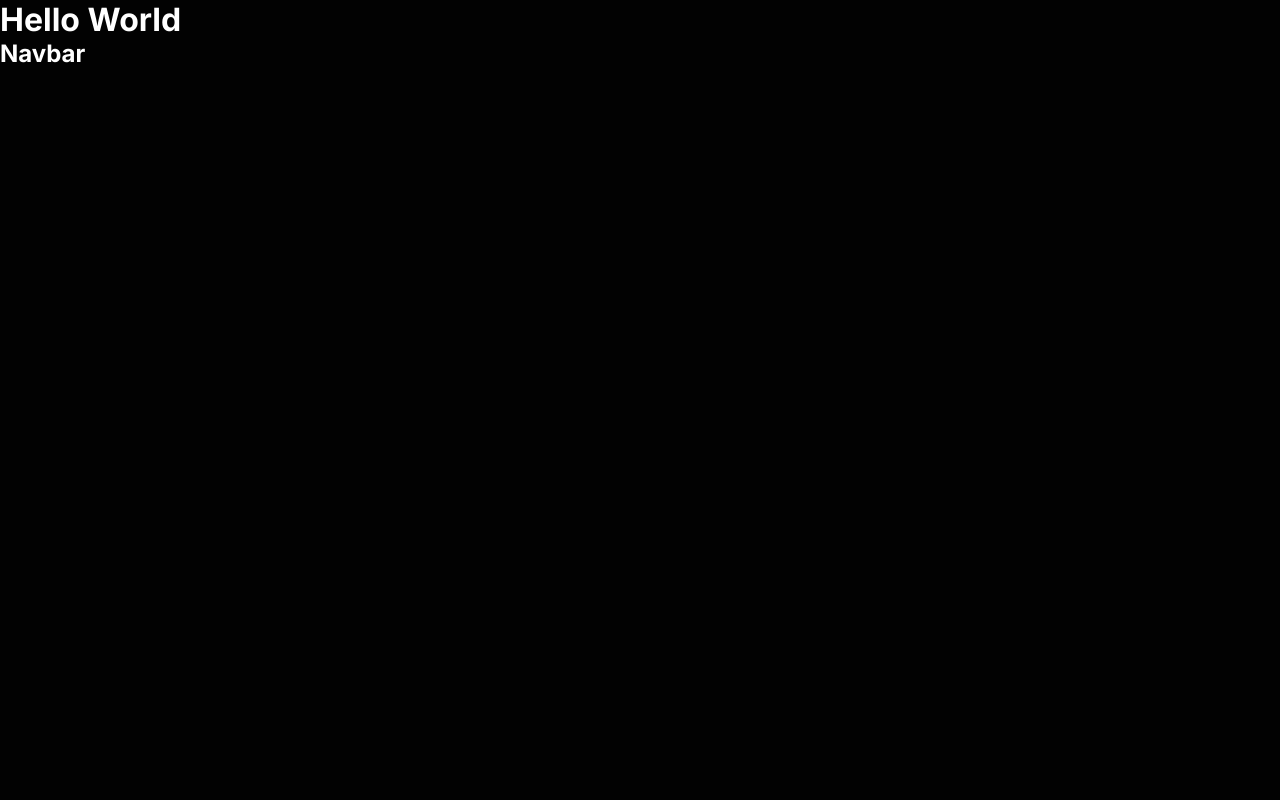
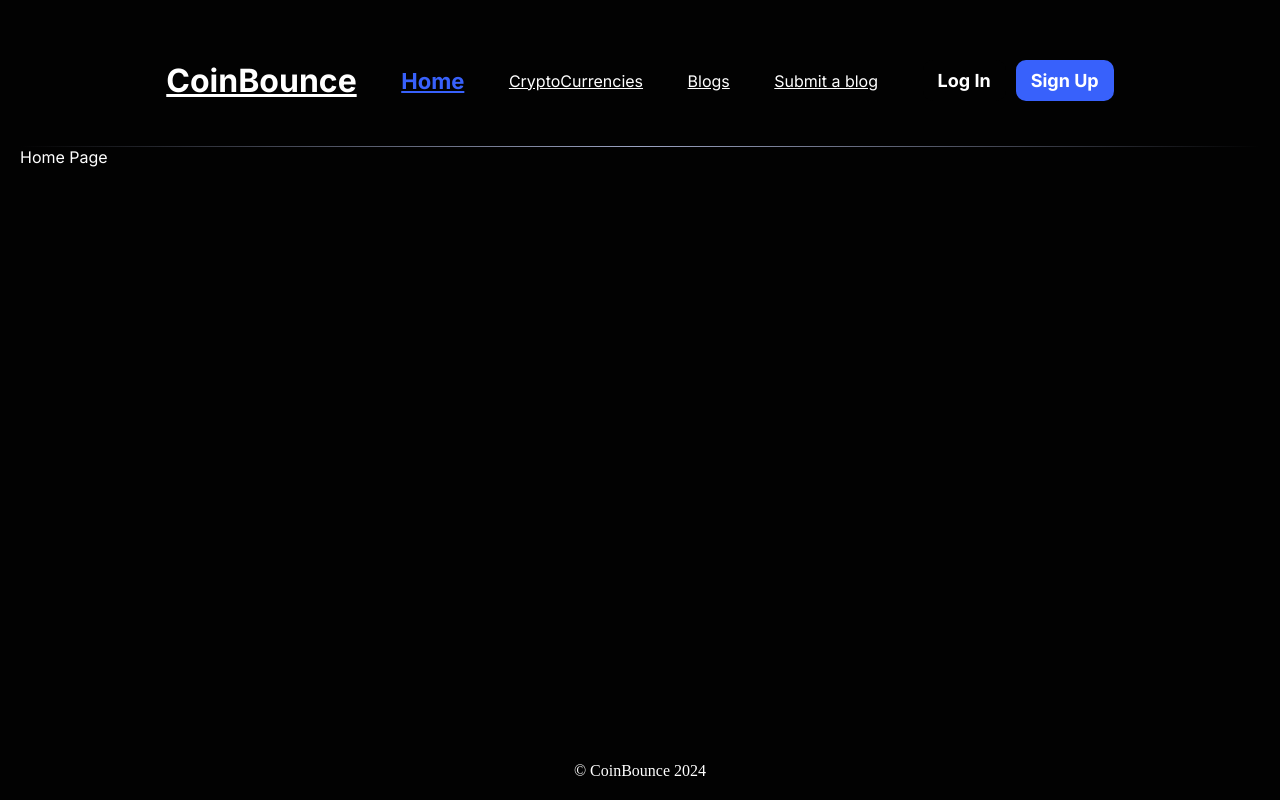
Before and after one commit to MuhammadZaid1999/coin-bounce, a React (Create React App) app in the folder frontend/: page / in a window 1280 px wide. Built offline with nearby package versions, Linux system fonts and the light colour scheme.

Commit message:
Navbar and Footer Component

```diff
--- a/frontend/package.json
+++ b/frontend/package.json
@@ -8,6 +8,7 @@
     "@testing-library/user-event": "^13.5.0",
     "react": "^18.3.1",
     "react-dom": "^18.3.1",
+    "react-router-dom": "^6.23.0",
     "react-scripts": "5.0.1",
     "web-vitals": "^2.1.4"
   },
--- a/frontend/src/App.js
+++ b/frontend/src/App.js
@@ -1,13 +1,55 @@
 import Navbar from "./components/Navbar/Navbar";
+import {BrowserRouter, Router, Route, Routes} from 'react-router-dom';
+import Footer from "./components/Footer/Footer";
+import Home from "./pages/Home/Home";
+import styles from "./App.module.css";
 
 function App() {
   return (
-    <>
-      <h1>
-        Hello World
-      </h1>
-      <Navbar/>
-    </>
+    <div className={styles.container}>
+      <BrowserRouter>
+        <div className={styles.layout}>
+          <Navbar/>
+          <Routes>
+            <Route
+              path = '/'
+              exact
+              element={
+                <div className={styles.main}>
+                  <Home/>
+                </div>
+              }
+            />
+            <Route
+              path = 'crypto'
+              exact
+              element={<div className={styles.main}>Crypto Page</div>}
+            />
+            <Route
+              path = 'blogs'
+              exact
+              element={<div className={styles.main}>Create Blogs</div>}
+            />
+            <Route
+              path = 'submit'
+              exact
+              element={<div className={styles.main}>Submit a blog Page</div>}
+            />
+            <Route
+              path = 'sign-up'
+              exact
+              element={<div className={styles.main}>Sign up Page</div>}
+            />
+            <Route
+              path = 'log-in'
+              exact
+              element={<div className={styles.main}>Log in Page</div>}
+            />
+          </Routes>
+          <Footer/>
+        </div>
+      </BrowserRouter>
+    </div>
   );
 }
 
--- /dev/null
+++ b/frontend/src/App.module.css
@@ -0,0 +1,13 @@
+.container{
+    margin: 20px;
+}
+
+.layout{
+    display: flex;
+    flex-direction: column;
+    min-height: 95vh;
+}
+
+.main{
+    flex: 1;
+}
--- /dev/null
+++ b/frontend/src/components/Footer/Footer.jsx
@@ -0,0 +1,8 @@
+import styles from './Footer.module.css'
+
+function Footer(){
+    return(
+        <p className={styles.footer}>&copy; CoinBounce 2024</p>
+    )
+}
+export default Footer;
--- /dev/null
+++ b/frontend/src/components/Footer/Footer.module.css
@@ -0,0 +1,7 @@
+.footer{
+    display: flex;
+    align-items: center;
+    justify-content: center;
+    font-size: medium;
+    font-family: bold;
+}
--- a/frontend/src/components/Navbar/Navbar.jsx
+++ b/frontend/src/components/Navbar/Navbar.jsx
@@ -1,6 +1,53 @@
+import { NavLink } from "react-router-dom";
+import styles from "./Navbar.module.css"
+
 function Navbar(){
+    const isAuthenticated = false;
     return(
-        <h2>Navbar</h2>
+        <>
+            <nav className={styles.navbar}>
+                <NavLink
+                    to="/"
+                    className={`${styles.logo} ${styles.inActiveSytle}`}>
+                    CoinBounce
+                </NavLink>
+                <NavLink
+                    to="/"
+                    className={({isActive}) => isActive ? styles.activeStyle : styles.inActiveSytle}
+                >Home</NavLink>
+                <NavLink
+                    to="crypto"
+                    className={({isActive}) => isActive ? styles.activeStyle : styles.inActiveSytle}
+                >CryptoCurrencies</NavLink>
+                <NavLink
+                    to="blogs"
+                    className={({isActive}) => isActive ? styles.activeStyle : styles.inActiveSytle}
+                >Blogs</NavLink>
+                <NavLink
+                    to="submit"
+                    className={({isActive}) => isActive ? styles.activeStyle : styles.inActiveSytle}
+                >Submit a blog</NavLink>
+                {
+                    isAuthenticated ? <div><NavLink><button className={styles.signOutButton}>Sign Out</button></NavLink></div>
+                    :
+                    <div>
+                        <NavLink
+                            to="log-in"
+                            className={({isActive}) => isActive ? styles.activeStyle : styles.inActiveSytle}
+                        >
+                        <button className={styles.logInButton}>Log In</button>
+                        </NavLink>
+                        <NavLink
+                            to="sign-up"
+                            className={({isActive}) => isActive ? styles.activeStyle : styles.inActiveSytle}
+                        >
+                        <button className={styles.signUpButton}>Sign Up</button>
+                        </NavLink>
+                    </div>
+                }
+            </nav>
+            <div className={styles.separator}></div>
+        </>
     )
 }
 export default Navbar;
--- a/frontend/src/components/Navbar/Navbar.module.css
+++ b/frontend/src/components/Navbar/Navbar.module.css
@@ -0,0 +1,89 @@
+.navbar {
+  display: flex;
+  justify-content: space-around;
+  align-items: center;
+  padding: 20px 0;
+  margin: 20px auto;
+  width: 80%;
+}
+
+.logo {
+  font-size: 32px;
+  font-weight: 800;
+}
+
+.activeStyle {
+  color: #3861fb;
+  font-size: 22px;
+  font-weight: bold;
+}
+
+.inActiveStyle {
+  text-decoration: none;
+  font-size: 22px;
+  font-weight: bold;
+}
+
+.logInButton {
+  border: none;
+  outline: none;
+  border-radius: 10px;
+  padding: 10px 15px;
+  cursor: pointer;
+  font-weight: bold;
+  font-size: large;
+  text-decoration: none;
+}
+
+.logInButton:hover {
+  color: black;
+  background-color: #f3f3f3;
+}
+
+.signUpButton {
+  margin-left: 10px;
+  background-color: #3861fb;
+  color: white;
+  border: none;
+  outline: none;
+  border-radius: 10px;
+  padding: 10px 15px;
+  cursor: pointer;
+  font-weight: bold;
+  font-size: large;
+}
+
+.signUpButton:hover {
+  background-color: #1f4ffd;
+}
+
+.signOutButton {
+    margin-left: 10px;
+    background-color: #ea3943;
+    color: white;
+    border: none;
+    outline: none;
+    border-radius: 10px;
+    padding: 10px 15px;
+    cursor: pointer;
+    font-weight: bold;
+    font-size: large;
+}
+.signOutButton:hover {
+    margin-left: 10px;
+    background-color: #e01822;
+    color: white;
+    border: none;
+    outline: none;
+    border-radius: 10px;
+    padding: 10px 15px;
+    cursor: pointer;
+    font-weight: bold;
+    font-size: large;
+}
+
+.separator{
+    height: 1px;
+    margin-top: 5px;
+    background: linear-gradient(to right, transparent, #9ba3c2, transparent);
+}
--- a/frontend/src/index.css
+++ b/frontend/src/index.css
@@ -1,4 +1,4 @@
-*{
+* {
   background-color: #020202;
   color: #fff;
   margin: 0;
--- /dev/null
+++ b/frontend/src/pages/Home/Home.jsx
@@ -0,0 +1,6 @@
+function Home(){
+    return(
+        <div>Home Page</div>
+    )
+}
+export default Home;
```
Also changed, not shown: frontend/src/App.css (deleted), 1 other file (tests, documents, lock files or other folders).
